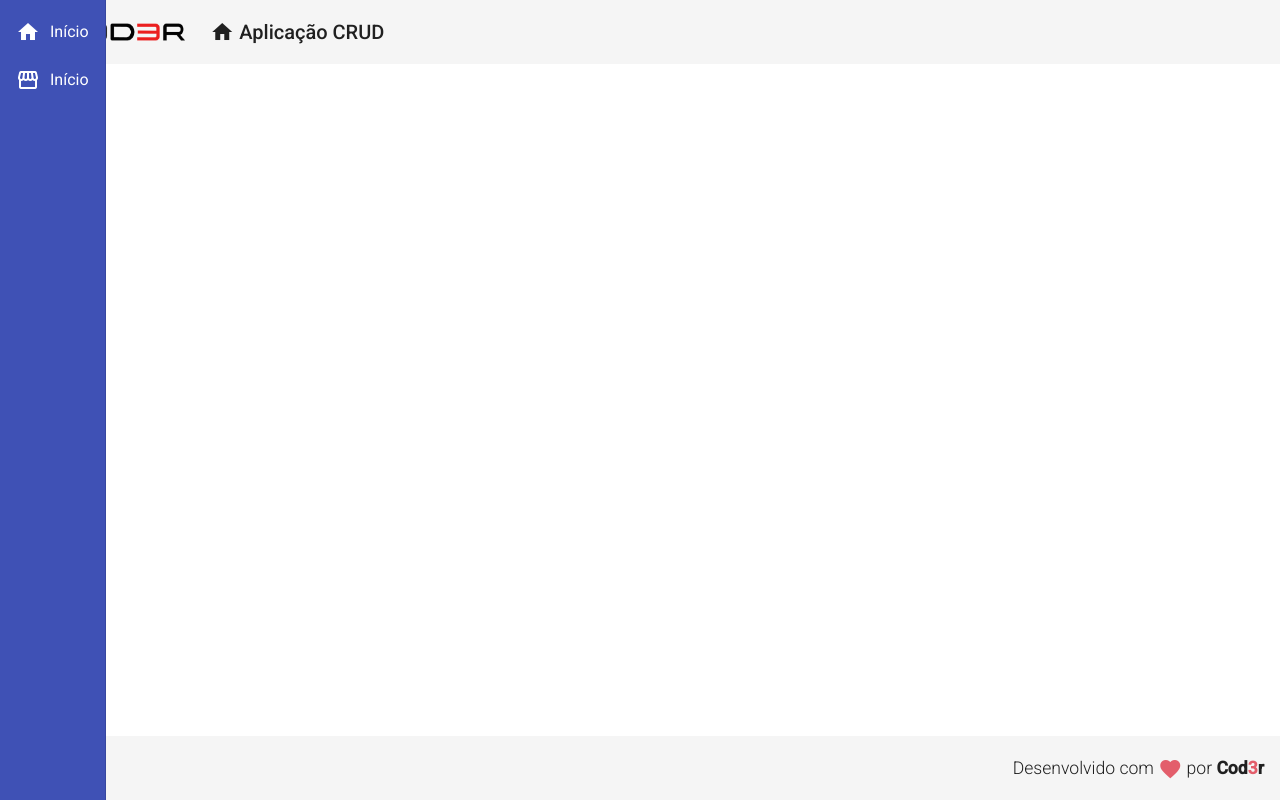
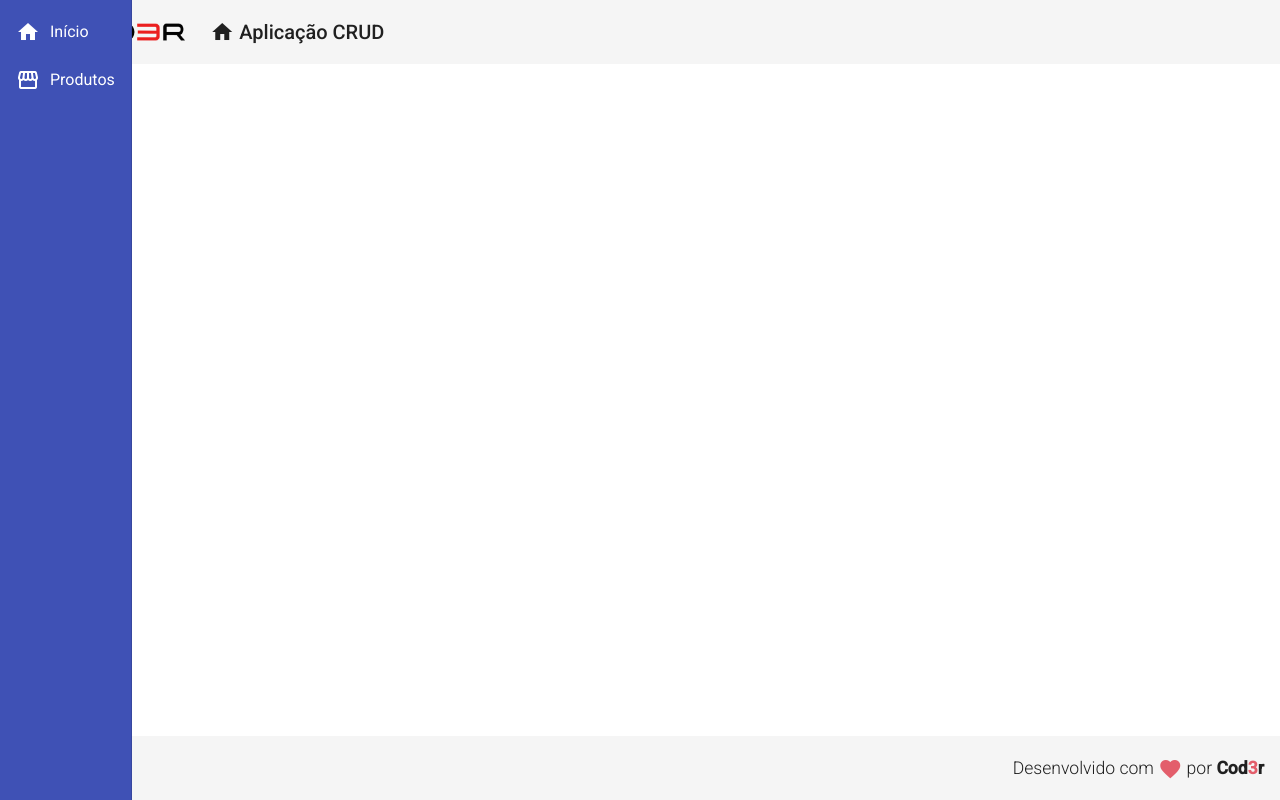
Before and after one commit to fabioMacieira16/CursoCod3erAngular9Essencial, an Angular app in the folder crud/frontend/: page / in a window 1280 px wide. Built offline with nearby package versions, Linux system fonts and the light colour scheme.

Commit message:
feature: create sidenav

```diff
--- a/crud/frontend/src/app/components/template/nav/nav.component.css
+++ b/crud/frontend/src/app/components/template/nav/nav.component.css
@@ -9,7 +9,3 @@
 .sidenav i {
     padding-right: 10px;
 }
-
-.container {
-
-}
--- a/crud/frontend/src/app/components/template/nav/nav.component.html
+++ b/crud/frontend/src/app/components/template/nav/nav.component.html
@@ -12,7 +12,7 @@
                 <i class="material-icons">
                     storefront
                 </i>
-                Início
+                Produtos
             </a>
         </mat-nav-list>
     </mat-sidenav>
```
